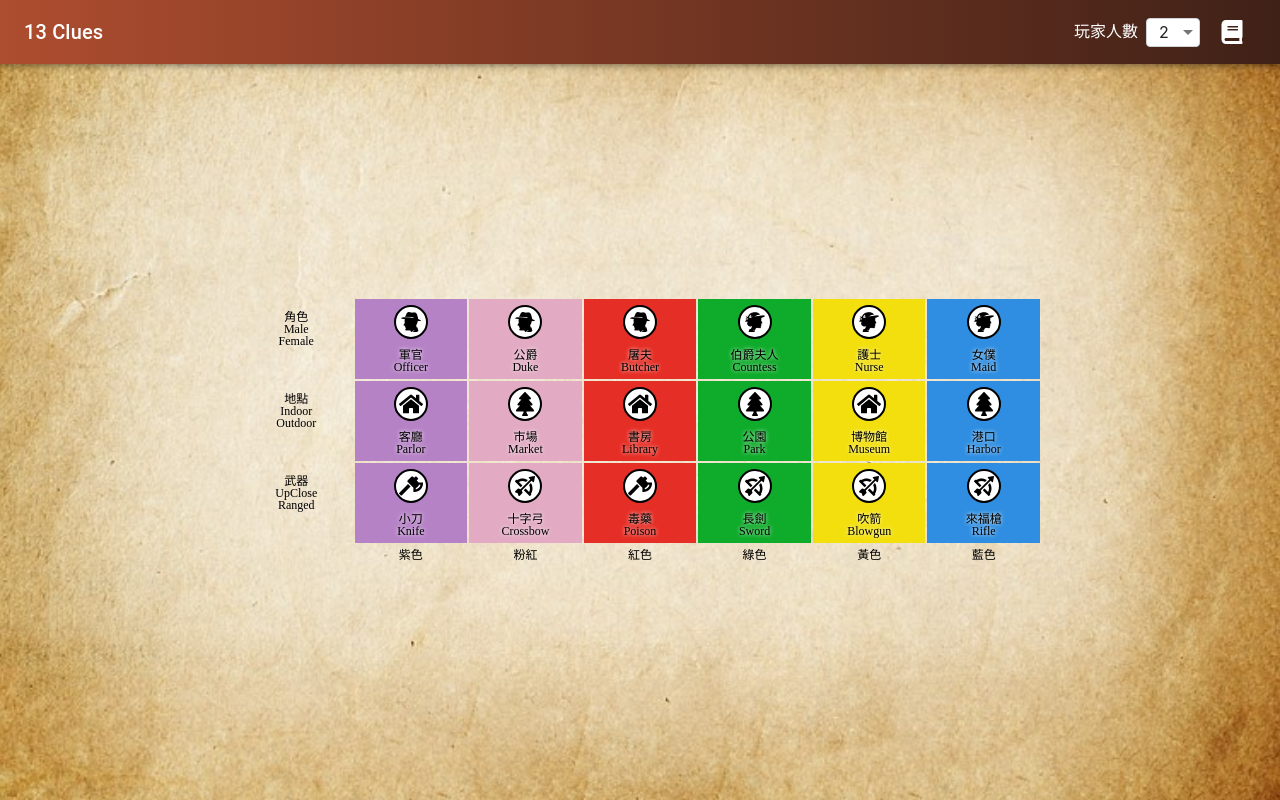
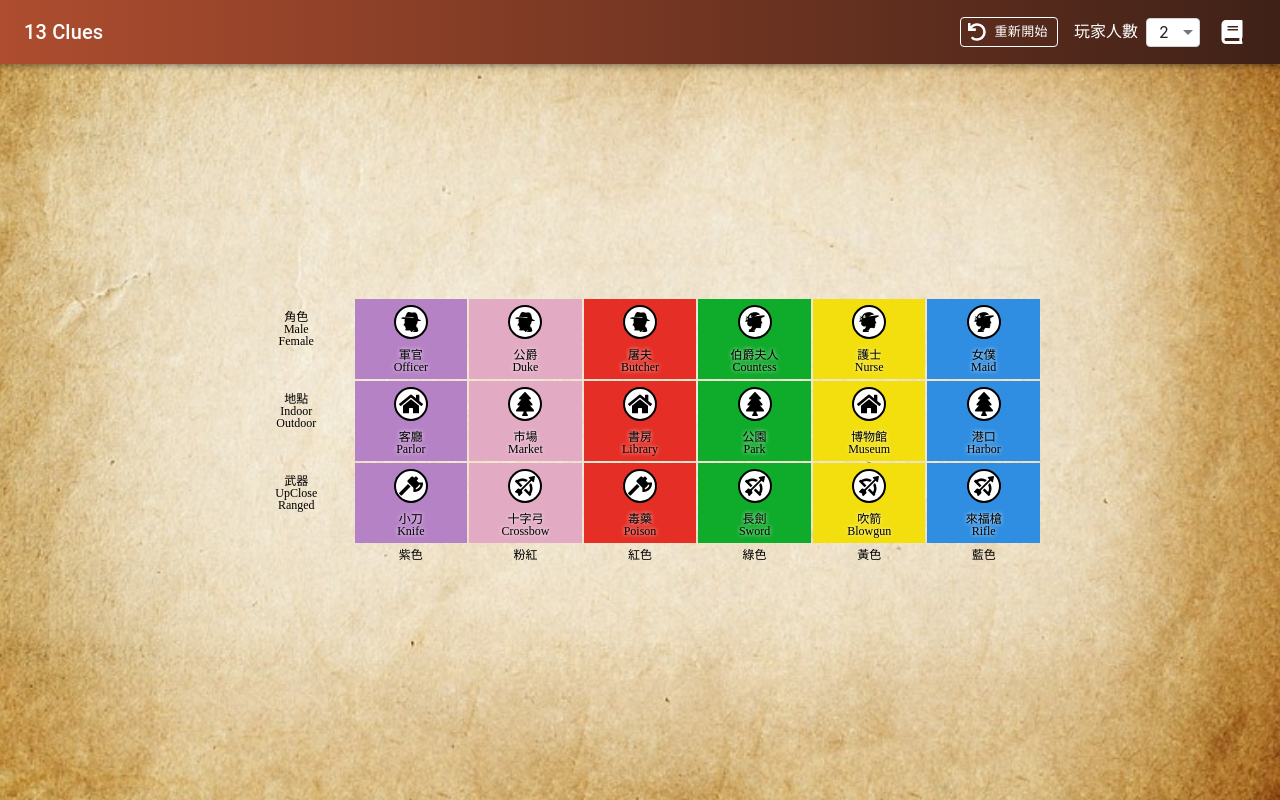
Before and after one commit to TimingJL/13_clues_helper, a React (Create React App) app: page / in a window 1280 px wide. Built offline with nearby package versions, Linux system fonts and the light colour scheme.

Commit message:
[feature] add ability to reset game

```diff
--- a/src/App.js
+++ b/src/App.js
@@ -32,16 +32,36 @@ function App() {
     ...weapon,
     isEnable: true,
   }));
+  const [noteContent, setNoteContent] = useState("");
   const [cardsState, setCardsState] = useState({
     persons,
     locations,
     weapons,
     colorNames: data.colorNames,
   });
+
+  const handleOnResetGame = () => {
+    setCardsState({
+      persons,
+      locations,
+      weapons,
+      colorNames: data.colorNames,
+    });
+    setNoteContent("");
+  };
+
   return (
     <MainPageContainer>
       <div id="wrapper">
-        <MainPage cardsState={cardsState} setCardsState={setCardsState} />
+        <MainPage
+          cardsState={cardsState}
+          setCardsState={setCardsState}
+          handleOnResetGame={handleOnResetGame}
+          noteProps={{
+            noteContent,
+            setNoteContent,
+          }}
+        />
       </div>
       <div id="warning-message">
         <GameInfo />
--- /dev/null
+++ b/src/assets/icons/ResetIcon.js
@@ -0,0 +1,28 @@
+/* eslint-disable react/jsx-props-no-spreading */
+import React from "react";
+import SvgIcon from "@material-ui/core/SvgIcon";
+
+const ResetIcon = (props) => {
+  return (
+    <SvgIcon {...props}>
+      <svg
+        aria-hidden="true"
+        focusable="false"
+        data-prefix="fas"
+        data-icon="undo"
+        role="img"
+        xmlns="http://www.w3.org/2000/svg"
+        viewBox="0 0 512 512"
+        className="svg-inline--fa fa-undo fa-w-16 fa-3x"
+      >
+        <path
+          fill="currentColor"
+          d="M212.333 224.333H12c-6.627 0-12-5.373-12-12V12C0 5.373 5.373 0 12 0h48c6.627 0 12 5.373 12 12v78.112C117.773 39.279 184.26 7.47 258.175 8.007c136.906.994 246.448 111.623 246.157 248.532C504.041 393.258 393.12 504 256.333 504c-64.089 0-122.496-24.313-166.51-64.215-5.099-4.622-5.334-12.554-.467-17.42l33.967-33.967c4.474-4.474 11.662-4.717 16.401-.525C170.76 415.336 211.58 432 256.333 432c97.268 0 176-78.716 176-176 0-97.267-78.716-176-176-176-58.496 0-110.28 28.476-142.274 72.333h98.274c6.627 0 12 5.373 12 12v48c0 6.627-5.373 12-12 12z"
+          className=""
+        />
+      </svg>
+    </SvgIcon>
+  );
+};
+
+export default ResetIcon;
--- a/src/containers/MainPage/FullScreenDialog/index.js
+++ b/src/containers/MainPage/FullScreenDialog/index.js
@@ -1,5 +1,5 @@
 /* eslint-disable react/jsx-props-no-spreading */
-import React, { useState } from "react";
+import React from "react";
 import styled from "styled-components";
 import { makeStyles } from "@material-ui/core/styles";
 import Button from "@material-ui/core/Button";
@@ -45,14 +45,14 @@ const Transition = React.forwardRef(function Transition(props, ref) {
   return <Slide direction="up" ref={ref} {...props} />;
 });
 
-export default function FullScreenDialog({ open, handleClose }) {
+export default function FullScreenDialog({ open, handleClose, noteProps }) {
   const classes = useStyles();
-  const [value, setValue] = useState("");
+  const { noteContent, setNoteContent } = noteProps;
   const handleOnChangeValue = (event) => {
-    setValue(event.target.value);
+    setNoteContent(event.target.value);
   };
   const handleOnCleanNote = () => {
-    setValue("");
+    setNoteContent("");
   };
 
   return (
@@ -84,7 +84,7 @@ export default function FullScreenDialog({ open, handleClose }) {
         <TextareaAutosize
           rows={10}
           placeholder="筆記本..."
-          value={value}
+          value={noteContent}
           onChange={handleOnChangeValue}
           className={classes.textArea}
         />
--- a/src/containers/MainPage/Header/index.js
+++ b/src/containers/MainPage/Header/index.js
@@ -5,6 +5,8 @@ import Toolbar from "@material-ui/core/Toolbar";
 import Typography from "@material-ui/core/Typography";
 import IconButton from "@material-ui/core/IconButton";
 import NoteIcon from "assets/icons/NoteIcon";
+import ResetIcon from "assets/icons/ResetIcon";
+import Button from "@material-ui/core/Button";
 import PlayerSelect from "./PlayerSelect";
 
 const useStyles = makeStyles(() => ({
@@ -18,12 +20,18 @@ const useStyles = makeStyles(() => ({
     display: "flex",
     alignItems: "center",
   },
+  resetButton: {
+    marginRight: 16,
+    color: "white",
+    border: "1px solid white",
+  },
 }));
 
 export default function Header({
   handleOnOpenDialog,
   player,
   handleOnChangePlayer,
+  handleOnResetGame,
 }) {
   const classes = useStyles();
 
@@ -34,10 +42,19 @@ export default function Header({
           13 Clues
         </Typography>
         <div className={classes.buttonsGroup}>
+          <Button
+            variant="outlined"
+            color="default"
+            size="small"
+            className={classes.resetButton}
+            startIcon={<ResetIcon />}
+            onClick={handleOnResetGame}
+          >
+            重新開始
+          </Button>
           <PlayerSelect player={player} handleChange={handleOnChangePlayer} />
           <IconButton
             edge="start"
-            className={classes.menuButton}
             color="inherit"
             aria-label="menu"
             onClick={handleOnOpenDialog}
--- a/src/containers/MainPage/index.js
+++ b/src/containers/MainPage/index.js
@@ -25,6 +25,7 @@ const ContentWrapper = styled.div`
 const MainPage = (props) => {
   const [isDialogOpen, setIsDialogOpen] = useState(false);
   const [player, setPlayer] = useState(2);
+  const { handleOnResetGame, noteProps } = props;
   const handleOnChangePlayer = (event) => {
     setPlayer(event.target.value);
   };
@@ -36,6 +37,7 @@ const MainPage = (props) => {
   const handleOnCloseDialog = () => {
     setIsDialogOpen(false);
   };
+
   return (
     <>
       <MainPageContainer>
@@ -43,12 +45,17 @@ const MainPage = (props) => {
           handleOnOpenDialog={handleOnOpenDialog}
           player={player}
           handleOnChangePlayer={handleOnChangePlayer}
+          handleOnResetGame={handleOnResetGame}
         />
         <ContentWrapper>
           <Content {...props} player={player} />
         </ContentWrapper>
       </MainPageContainer>
-      <FullScreenDialog open={isDialogOpen} handleClose={handleOnCloseDialog} />
+      <FullScreenDialog
+        open={isDialogOpen}
+        handleClose={handleOnCloseDialog}
+        noteProps={noteProps}
+      />
     </>
   );
 };
```
